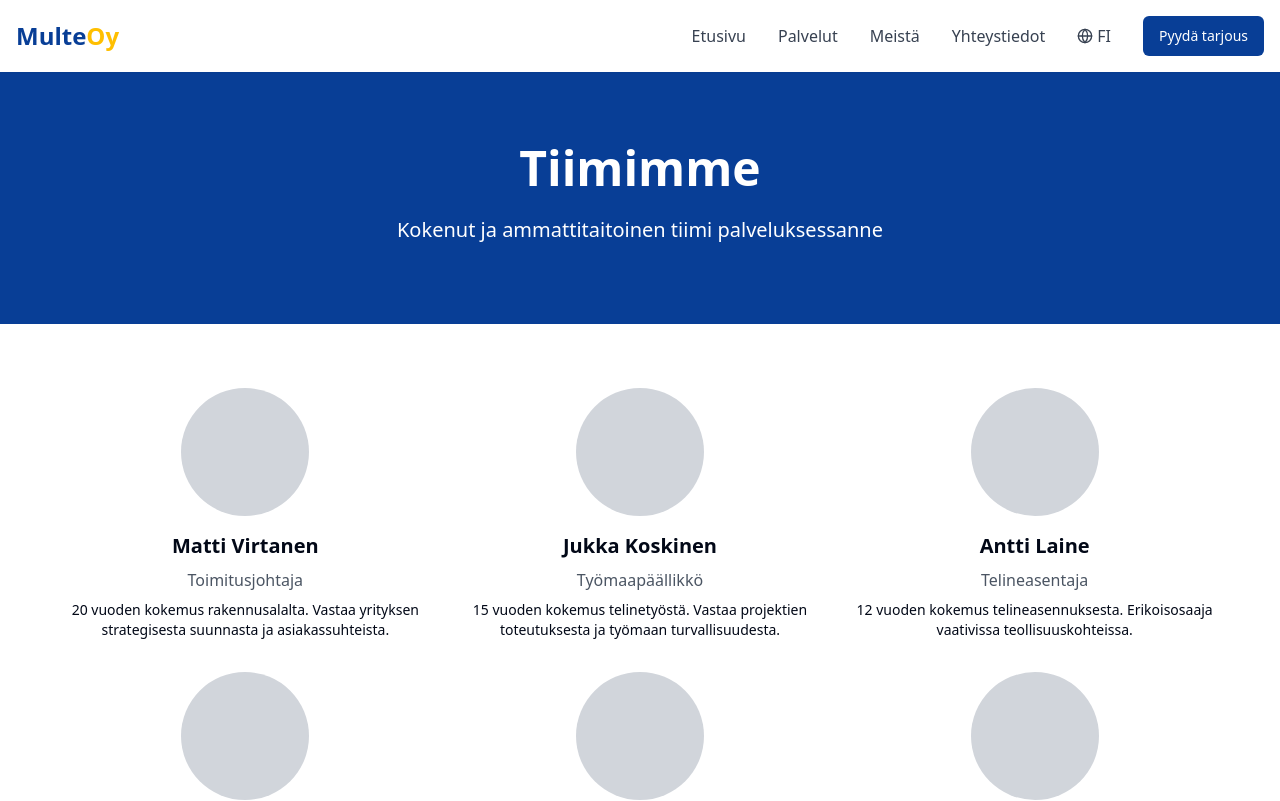
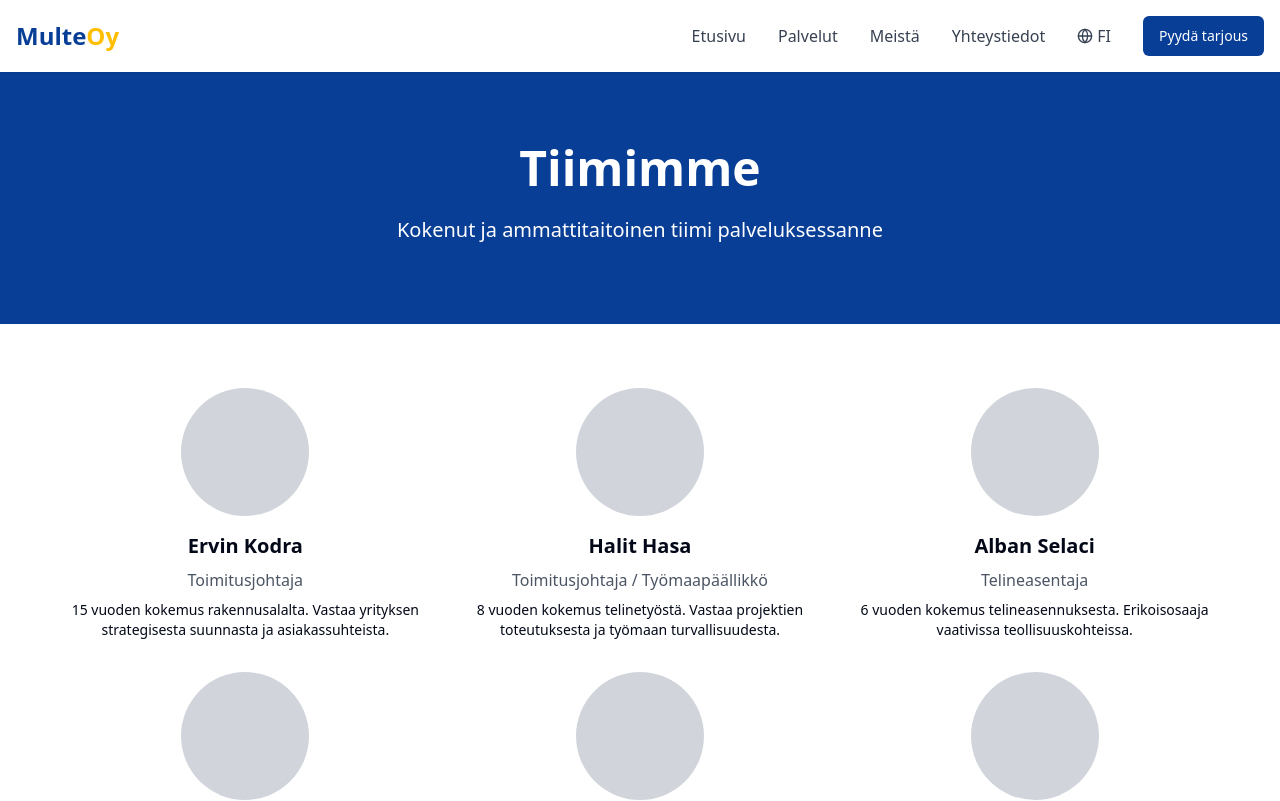
Before and after one commit to lorenckodraahdintie/helsinki-scaffolding-hub, a React (Vite) app: page /team in a window 1280 px wide. Shown: the top 801 px of the page. Built offline with nearby package versions, Linux system fonts and the light colour scheme.

Commit message:
Visual edit in Lovable
Edited UI in Lovable

```diff
--- a/src/pages/Team.tsx
+++ b/src/pages/Team.tsx
@@ -1,10 +1,8 @@
 import React from 'react';
 import Navbar from '@/components/Navbar';
 import Footer from '@/components/Footer';
-
 const Team = () => {
-  return (
-    <div className="min-h-screen">
+  return <div className="min-h-screen">
       <Navbar />
       <main className="pt-16">
         <div className="bg-primary text-white py-20">
@@ -24,23 +22,23 @@ const Team = () => {
               <div className="grid md:grid-cols-2 lg:grid-cols-3 gap-8">
                 <div className="text-center">
                   <div className="w-32 h-32 bg-gray-300 rounded-full mx-auto mb-4"></div>
-                  <h3 className="text-xl font-semibold mb-2">Matti Virtanen</h3>
+                  <h3 className="text-xl font-semibold mb-2">Ervin Kodra</h3>
                   <p className="text-gray-600 mb-2">Toimitusjohtaja</p>
-                  <p className="text-sm">20 vuoden kokemus rakennusalalta. Vastaa yrityksen strategisesta suunnasta ja asiakassuhteista.</p>
+                  <p className="text-sm">15 vuoden kokemus rakennusalalta. Vastaa yrityksen strategisesta suunnasta ja asiakassuhteista.</p>
                 </div>
 
                 <div className="text-center">
                   <div className="w-32 h-32 bg-gray-300 rounded-full mx-auto mb-4"></div>
-                  <h3 className="text-xl font-semibold mb-2">Jukka Koskinen</h3>
-                  <p className="text-gray-600 mb-2">Työmaapäällikkö</p>
-                  <p className="text-sm">15 vuoden kokemus telinetyöstä. Vastaa projektien toteutuksesta ja työmaan turvallisuudesta.</p>
+                  <h3 className="text-xl font-semibold mb-2">Halit Hasa</h3>
+                  <p className="text-gray-600 mb-2">Toimitusjohtaja / Työmaapäällikkö</p>
+                  <p className="text-sm">8 vuoden kokemus telinetyöstä. Vastaa projektien toteutuksesta ja työmaan turvallisuudesta.</p>
                 </div>
 
                 <div className="text-center">
                   <div className="w-32 h-32 bg-gray-300 rounded-full mx-auto mb-4"></div>
-                  <h3 className="text-xl font-semibold mb-2">Antti Laine</h3>
+                  <h3 className="text-xl font-semibold mb-2">Alban Selaci</h3>
                   <p className="text-gray-600 mb-2">Telineasentaja</p>
-                  <p className="text-sm">12 vuoden kokemus telineasennuksesta. Erikoisosaaja vaativissa teollisuuskohteissa.</p>
+                  <p className="text-sm">6 vuoden kokemus telineasennuksesta. Erikoisosaaja vaativissa teollisuuskohteissa.</p>
                 </div>
 
                 <div className="text-center">
@@ -59,7 +57,7 @@ const Team = () => {
 
                 <div className="text-center">
                   <div className="w-32 h-32 bg-gray-300 rounded-full mx-auto mb-4"></div>
-                  <h3 className="text-xl font-semibold mb-2">Liisa Määttä</h3>
+                  <h3 className="text-xl font-semibold mb-2">Lorenc Kodra</h3>
                   <p className="text-gray-600 mb-2">Asiakaspalvelu</p>
                   <p className="text-sm">Hoitaa asiakaspalvelun ja tarjousten laatimisen. Ensimmäinen kontakti asiakkaille.</p>
                 </div>
@@ -69,8 +67,6 @@ const Team = () => {
         </div>
       </main>
       <Footer />
-    </div>
-  );
+    </div>;
 };
-
 export default Team;
```
